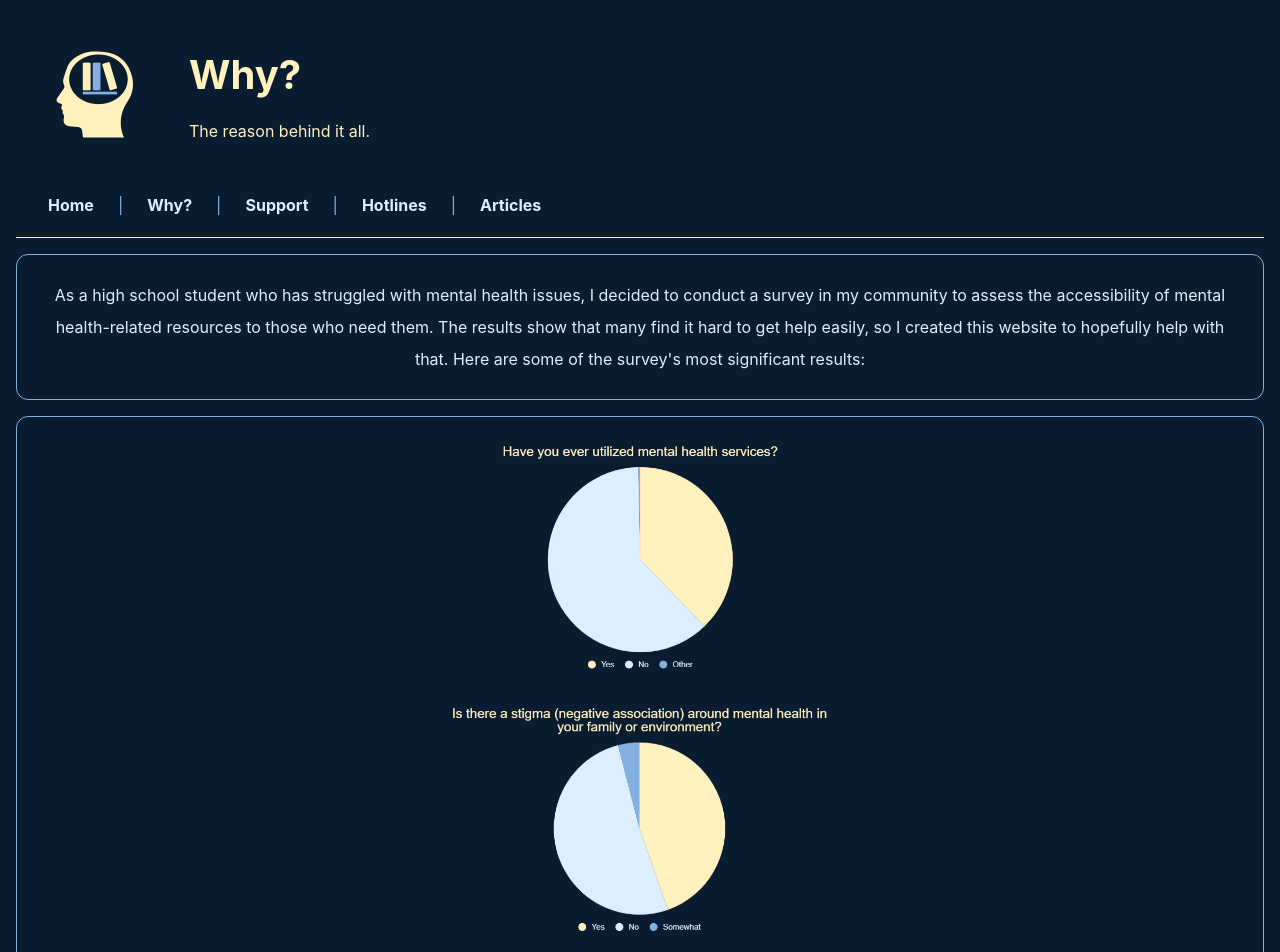
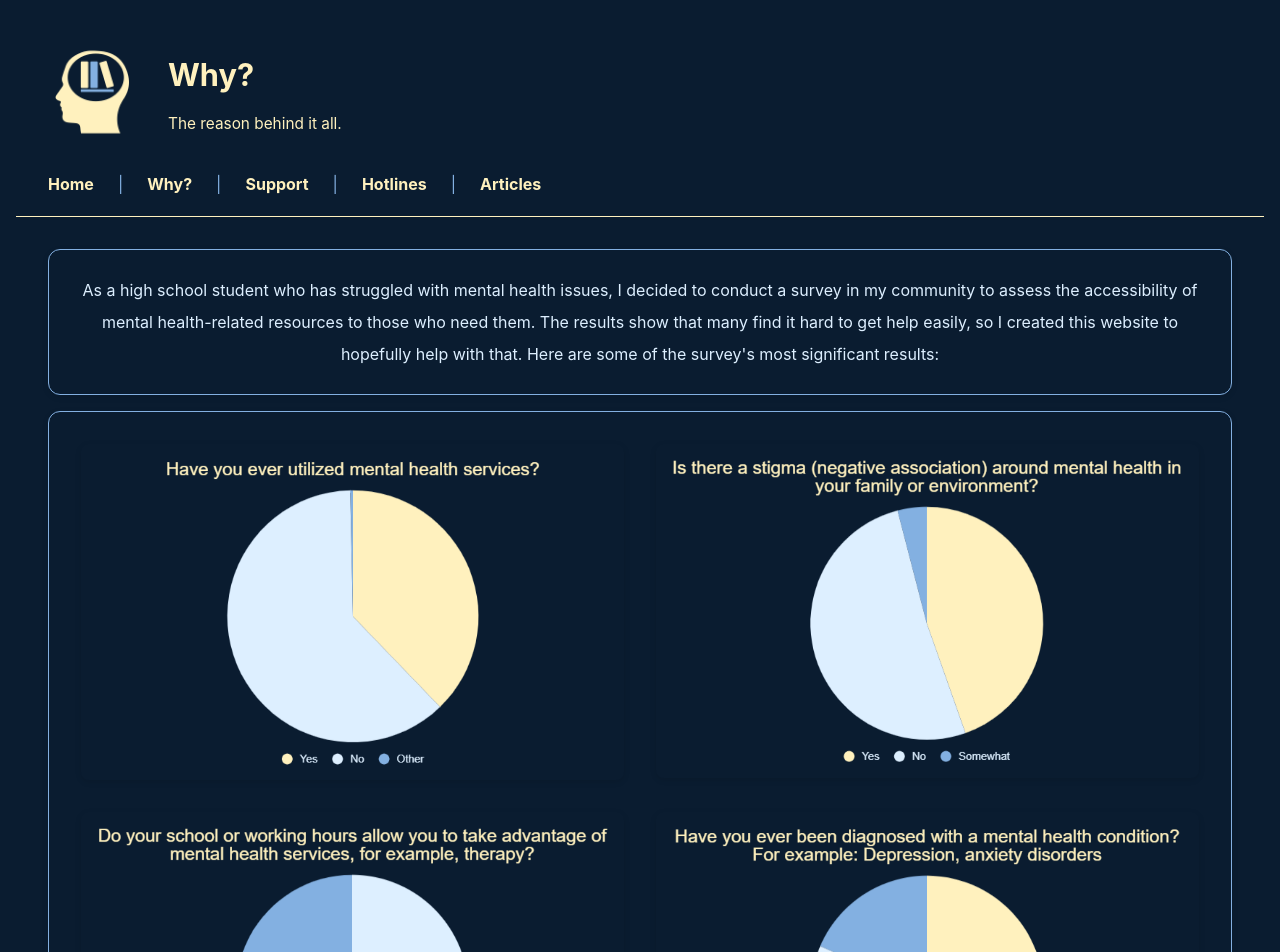
Before and after one commit to anyakapila/MentalHealthResources, a Vue app: page /why in a window 1280 px wide. Shown: the top 952 px of the page. Built offline with nearby package versions, Linux system fonts and the light colour scheme.

Commit message:
making sizings more responsive to different screens

```diff
--- a/src/assets/base.css
+++ b/src/assets/base.css
@@ -132,61 +132,11 @@ div a:visited {
   transition: box-shadow 0.3s ease, transform 0.2s ease;
   color: var(--color-text);
   margin-top: 1rem;
+  width: 100%;
+  height: auto;
 }
 
 .card:hover {
   box-shadow: 0 4px 14px rgba(0, 0, 0, 0.2);
   transform: translateY(-2px);
 }
-
-.image-grid {
-  display: grid;
-  grid-template-columns: repeat(auto-fit, minmax(600px, 1fr));
-  gap: 1rem;
-  justify-content: center;
-  align-items: center;
-  padding: 1rem;
-  justify-items: center;
-}
-
-.image-card {
-  text-align: center;
-  width: 100%;
-  max-width: 400px;
-}
-
-.image-card img {
-  width: 100%;
-  max-width: 400px;
-  height: auto;
-  margin: 0 auto;
-  display: block;
-  border-radius: 8px;
-  box-shadow: 0 2px 6px rgba(0, 0, 0, 0.1);
-}
-
-.filtered-list {
-  max-height: 500px;
-  padding-right: 1rem;
-  overflow-y: auto;
-  scrollbar-width: thin;
-  scrollbar-color: var(--color-heading) transparent;
-}
-
-.filtered-list ul {
-  padding-right: 0.5rem;
-  margin: 0;
-  list-style: none;
-}
-
-.filtered-list::-webkit-scrollbar {
-  width: 6px;
-}
-
-.filtered-list::-webkit-scrollbar-track {
-  background: transparent;  /* track color */
-}
-
-.filtered-list::-webkit-scrollbar-thumb {
-  background-color: var(--color-heading); /* thumb color */
-}
--- a/src/assets/filter.css
+++ b/src/assets/filter.css
@@ -1,9 +1,32 @@
 .filtered-list {
   list-style-type: none;
   padding: 0;
-  max-width: 800px;
+  max-height: 100vh;
+  width: 100%;
   align-items: center;
   margin: 0.5rem auto;
+  padding-right: 1rem;
+  overflow-y: auto;
+  scrollbar-width: thin;
+  scrollbar-color: var(--color-heading) transparent;
+}
+
+.filtered-list ul {
+  padding-right: 0.5rem;
+  margin: 0;
+  list-style: none;
+}
+
+.filtered-list::-webkit-scrollbar {
+  width: 6px;
+}
+
+.filtered-list::-webkit-scrollbar-track {
+  background: transparent;  /* track color */
+}
+
+.filtered-list::-webkit-scrollbar-thumb {
+  background-color: var(--color-heading); /* thumb color */
 }
 
 .filter-container {
--- a/src/assets/page_home/home_intro.vue
+++ b/src/assets/page_home/home_intro.vue
@@ -29,12 +29,11 @@ const gotoSupport = () => {
 
 .intro {
     background: linear-gradient(to right , #83b0e1, #0A1C30);
-    padding: 4rem 1rem;
     text-align: center;
-    display: flex;
     align-items: center;
     justify-content: center;
-    min-height: 70vh;
+    display: flex;
+    min-height: 80vh;
     width: 100%;
 }
 
--- a/src/assets/page_support/Map.vue
+++ b/src/assets/page_support/Map.vue
@@ -15,7 +15,7 @@ defineExpose({ mapEl });
 <style scoped>
 .map-panel {
   width: 70%;
-  height: 500px;
+  height: 100vh;
 }
 
 .map-inner {
--- a/src/assets/page_support/PlaceList.vue
+++ b/src/assets/page_support/PlaceList.vue
@@ -53,8 +53,8 @@ defineExpose({ scrollToCard });
 <style scoped>
 
 .list-panel {
+  height: 100vh;
   width: 30%;
-  height: 500px;
   padding-right: 0.5rem;
   overflow-y: auto;
   scrollbar-width: thin;
--- a/src/components/Header.vue
+++ b/src/components/Header.vue
@@ -6,9 +6,12 @@
         <h2>{{ subtitle }}</h2>
       </div>
     </div>
+    <Nav />
 </template>
 
 <script setup>
+import Nav from '@/components/Nav.vue'
+
 defineProps({
   title: String,
   subtitle: String
@@ -19,10 +22,13 @@ defineProps({
 
 .header {
   display: flex;
+  flex-direction: columnn;
   align-items: center;
   justify-content: flex-start;
   gap: 1rem;
   padding: 1rem;
+  font-size: clamp(0.75rem, 1.2vw, 1.2rem);
+  padding-bottom: 0;
 }
 
 .header-text {
@@ -35,29 +41,26 @@ defineProps({
 /* supportshelf big heading */
 h1 {
   text-align: left;
-  padding-left: 1rem;
-  font-size: 2.5rem;
+  font-size: 2em;
   font-weight: 700;
+  margin: 0;
   color: var(--color-bigheading);
 }
 
 /* supportshelf mini heading */
 h2 {
   text-align: left;
-  padding-left: 1rem;
-  font-size: 1rem;
+  font-size: 1em;
   font-weight: 400;
   color: var(--color-bigheading);
-  margin-bottom: 0.5rem;
+  margin: 0.25em 0 0 0;
 }
 
 .logo {
   display: flex;
   align-items: center;
   justify-content: center;
-  max-width: 125px;
-  width: 100%;
-  height: auto;
+  width: clamp(60px, 10vw, 120px);
 }
 
 @media (max-width: 600px) {
--- a/src/components/Nav.vue
+++ b/src/components/Nav.vue
@@ -34,8 +34,9 @@
 }
 
 .nav-links a {
+  font-size: 1em;
   font-weight: 700;
-  color: (--color-bigheading);
+  color: var(--color-bigheading);
   text-decoration: none;
   transition: color 0.3s;
 }
--- a/src/views/Articles.vue
+++ b/src/views/Articles.vue
@@ -1,7 +1,6 @@
 <template>
   <main>
   <Header title="Articles" subtitle="Find credible information, easily summarized." />
-  <Nav />
 
 <div class= "filter-container">
   <div class="filter-box">
@@ -46,7 +45,6 @@
 
 <script setup>
 import Header from '@/components/Header.vue'
-import Nav from '@/components/Nav.vue'
 import { useArticleFilter } from '@/assets/page_articles/articlesfilter.js'
 
 const {
--- a/src/views/Home.vue
+++ b/src/views/Home.vue
@@ -1,14 +1,12 @@
 <template>
   <main>
   <Header title="SupportShelf" subtitle="Your all-in-one mental health resource." />
-  <Nav />
     <home_intro />
   </main>
 </template>
 
 <script setup>
 import Header from '@/components/Header.vue'
-import Nav from '@/components/Nav.vue'
 import home_intro from '@/assets/page_home/home_intro.vue'
 </script>
 
--- a/src/views/Hotlines.vue
+++ b/src/views/Hotlines.vue
@@ -1,7 +1,6 @@
 <template>
   <main>
   <Header title="Hotlines" subtitle="Here are some hotlines you can call for immediate support." />
-  <Nav />
 
    <div class= "filter-container">
     <div class="filter-box">
@@ -53,7 +52,6 @@
 
 <script setup>
 import Header from '@/components/Header.vue'
-import Nav from '@/components/Nav.vue'
 import { useHotlineFilter } from '@/assets/page_hotlines/hotlinesfilter.js'
 
 const {
--- a/src/views/Support.vue
+++ b/src/views/Support.vue
@@ -1,7 +1,6 @@
 <template>
   <main>
   <Header title="Support" subtitle="Find the support provider for you." />
-  <Nav />
 
   <div class="filter-container">
 
@@ -54,7 +53,6 @@
 
 <script setup>
 import Header from '@/components/Header.vue'
-import Nav from '@/components/Nav.vue'
 import CategoryFilter from '@/assets/page_support/CategoryFilter.vue'
 import RadiusFilter from '@/assets/page_support/RadiusFilter.vue'
 import PlaceList from '@/assets/page_support/PlaceList.vue'
--- a/src/views/Why.vue
+++ b/src/views/Why.vue
@@ -1,8 +1,8 @@
 <template>
   <main>
   <Header title="Why?" subtitle="The reason behind it all." />
-  <Nav />
 
+    <div class="why-content">
     <li class="card">
       As a high school student who has struggled with mental health issues, I decided to conduct a survey in my community to assess the accessibility of mental health-related resources to those who need them.
       The results show that many find it hard to get help easily, so I created this website to hopefully help with that. Here are some of the survey's most significant results:
@@ -26,11 +26,55 @@
       <img src="@/assets/page_why/why4.png" alt="Survey Result 4"/>
       </div>
     </div>
-
+    </div>
   </main>
 </template>
 
 <script setup>
 import Header from '@/components/Header.vue'
-import Nav from '@/components/Nav.vue'
 </script>
+
+<style scoped>
+
+.why-content {
+  min-height: calc(100vh-120px);
+  display: flex;
+  flex-direction: column;
+  justify-content: center;
+  padding: 2rem;
+  box-sizing: border-box;
+}
+
+.why-content .card {
+  margin-top: 0;
+}
+
+.image-grid {
+  display: grid;
+  grid-template-columns: repeat(auto-fit, minmax(clamp(250px, 30vw, 600px), 1fr));
+  gap: 2rem;
+  justify-content: center;
+  align-items: stretch;
+  padding: 2rem;
+  width: 100%;
+  max-width: 1400px;
+  margin: 0 auto;
+  justify-items: center;
+  box-sizing: border-box;
+}
+
+.image-card {
+  text-align: center;
+  width: 100%;
+}
+
+.image-card img {
+  width: 100%;
+  height: auto;
+  margin: 0 auto;
+  display: block;
+  border-radius: 8px;
+  box-shadow: 0 2px 6px rgba(0, 0, 0, 0.1);
+}
+
+</style>
```
